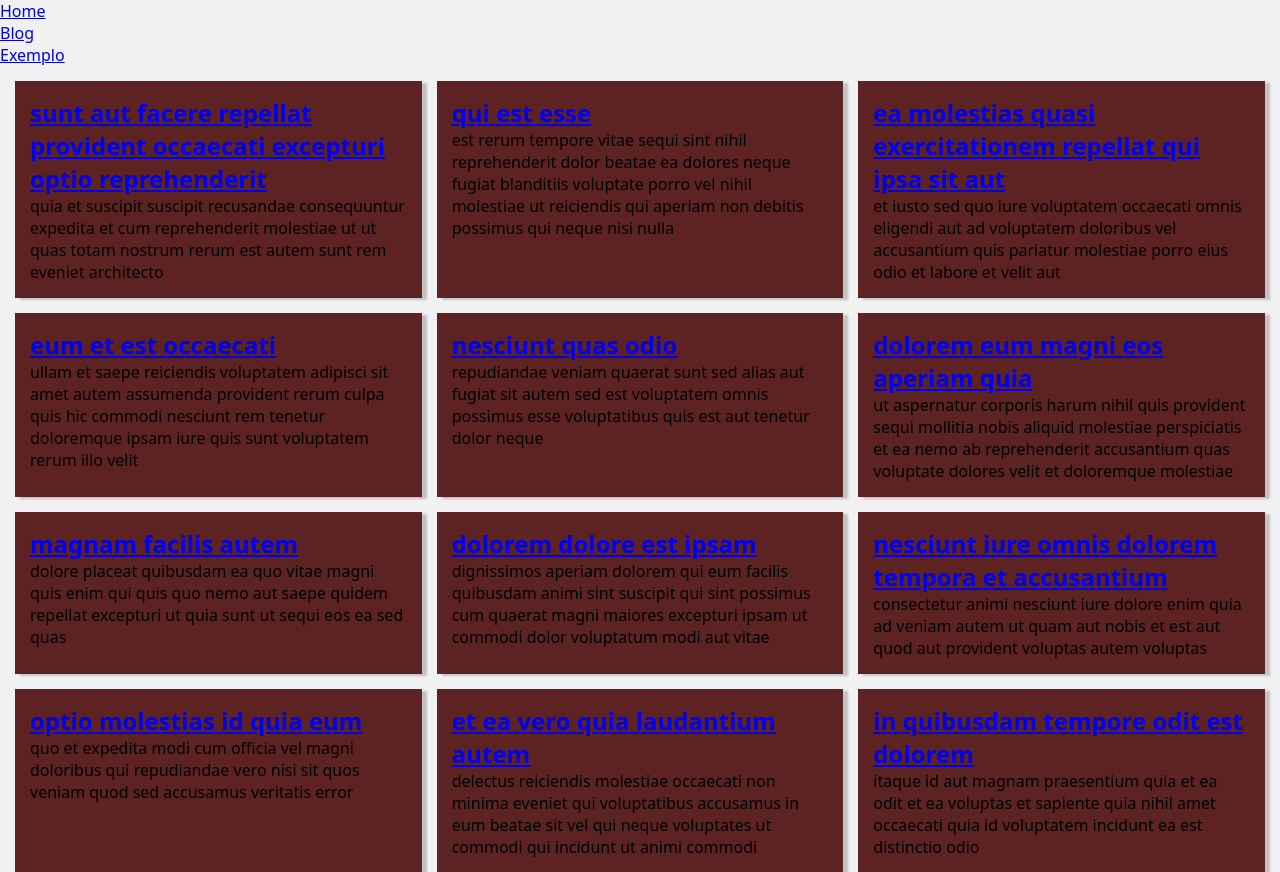
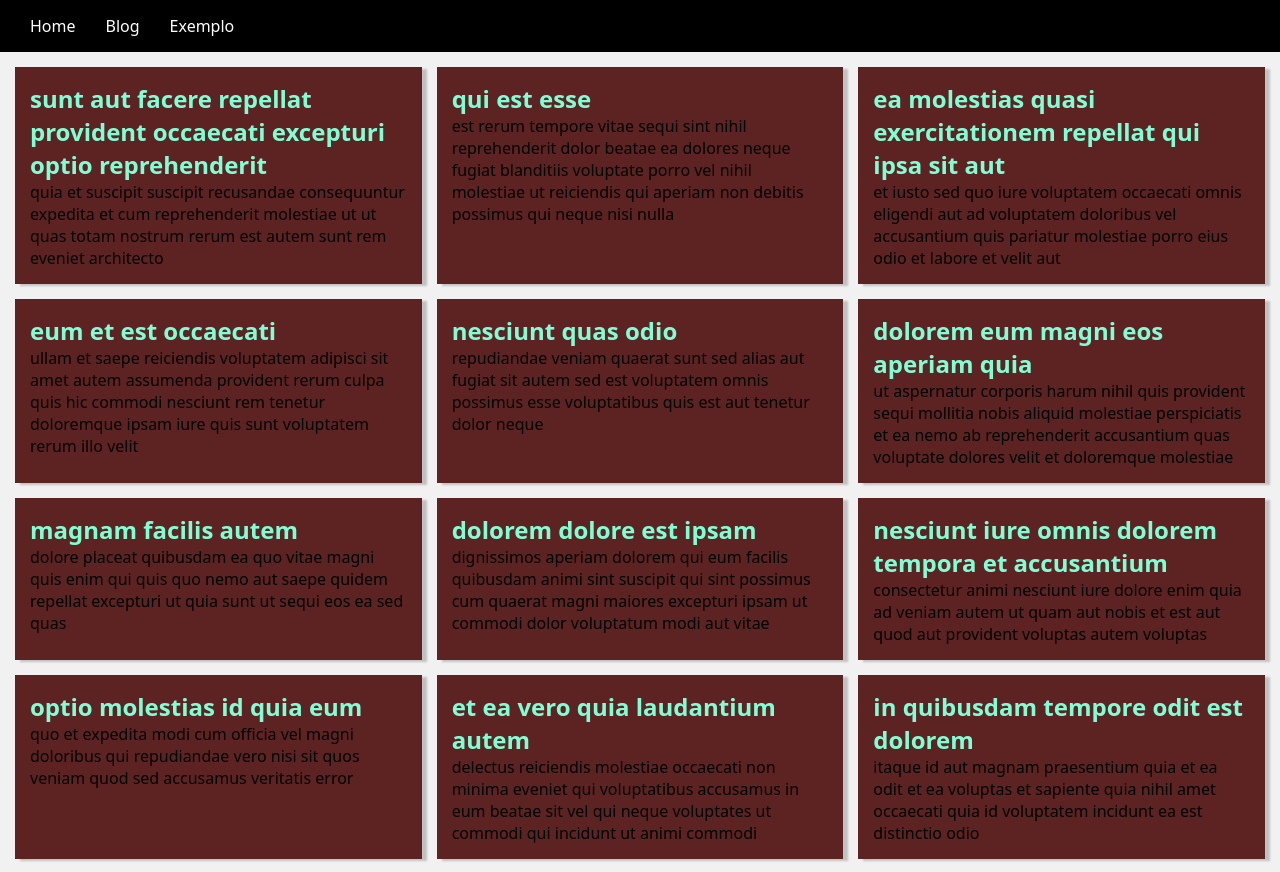
Before and after one commit to JulioLafre/learning-django, a Django app: page /blog/ in a window 1280 px wide. Shown: the top 872 px of the page. Run offline with Django 5.2, Linux system fonts and the light colour scheme; parts of the project's set-up code (start-up, migrations or seed data) failed here and were passed over.

Commit message:
443 - Estilizando o CSS da nav de menu

```diff
--- a/base/global/partials/menu.html
+++ b/base/global/partials/menu.html
@@ -1,5 +1,5 @@
-<nav>
-    <ul>
+<nav class='menu'>
+    <ul class='menu__links'>
         <li>
             <a href="{% url "home:home" %}">Home</a>
         </li>
--- a/base/static/global/css/style.css
+++ b/base/static/global/css/style.css
@@ -17,6 +17,15 @@ body {
       Oxygen, Ubuntu, Cantarell, 'Open Sans', 'Helvetica Neue', sans-serif;
   }
 
+a{
+    color: aquamarine;
+    text-decoration: none;
+}
+
+a:hover{
+    text-decoration: underline;
+}
+
 .content{
     display: grid;
     gap: 1.5rem;
@@ -29,6 +38,22 @@ body {
     box-shadow: 5px 2px 2px rgba(0, 0, 0, 20%);
 }
 
+.menu{
+    background: #000;
+    padding: 0 1.5rem;
+}
+
+.menu__links {
+    list-style: none;
+    display: flex;
+}
+
+.menu__links a{
+    color: #fff;
+    padding: 1.5rem;
+    display: block;
+}
+
 @media (min-width: 600px) {
     .content:not(:has(.single-post)) {
         grid-template-columns: repeat(auto-fill, minmax(32rem, 1fr));
```
